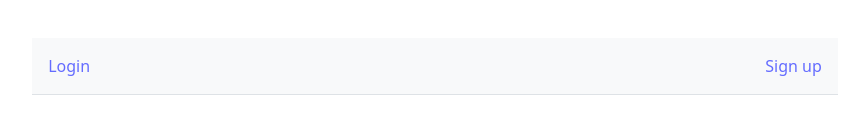
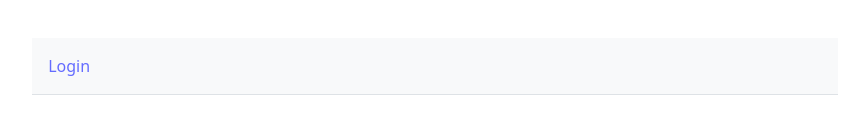
Before and after one commit to chinelon/Practicum, a React (Vite) app in the folder Practicum/: page / in a window 1280 px wide. Shown: the part 229-365 px from the top of the page, without its empty margins (205-1070 px from the left). Built offline with nearby package versions, Linux system fonts and the light colour scheme.

Commit message:
forgot to add this

```diff
--- a/Practicum/src/Home.jsx
+++ b/Practicum/src/Home.jsx
@@ -18,7 +18,6 @@ function Home() {
     <div className="home">
       <div id="navbar">
         <Link to="/login">Login</Link>
-        <Link to="/signup">Sign up</Link>
       </div>
 
       <h1>Welcome to the Trinity Hospital</h1>
```
